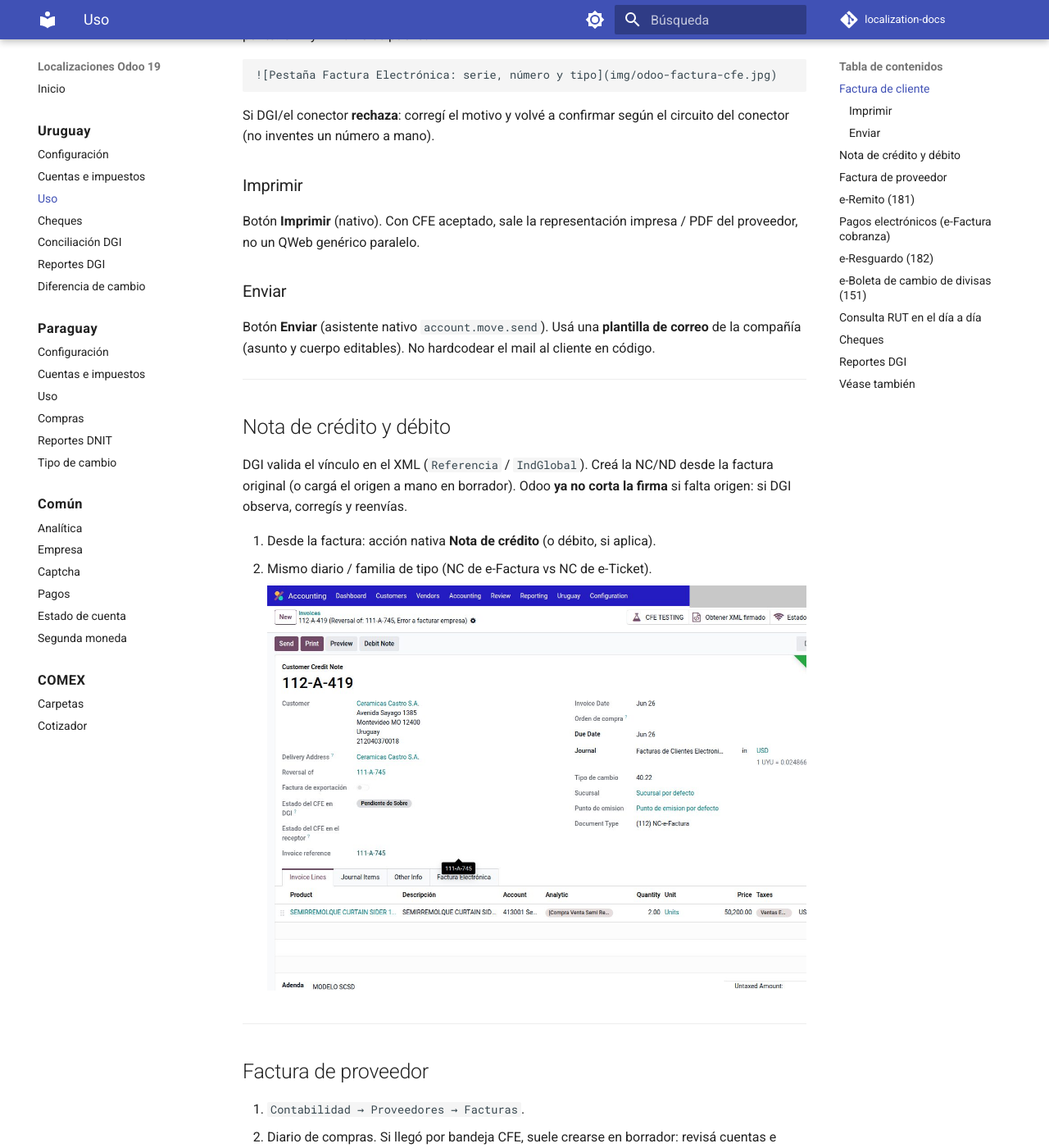
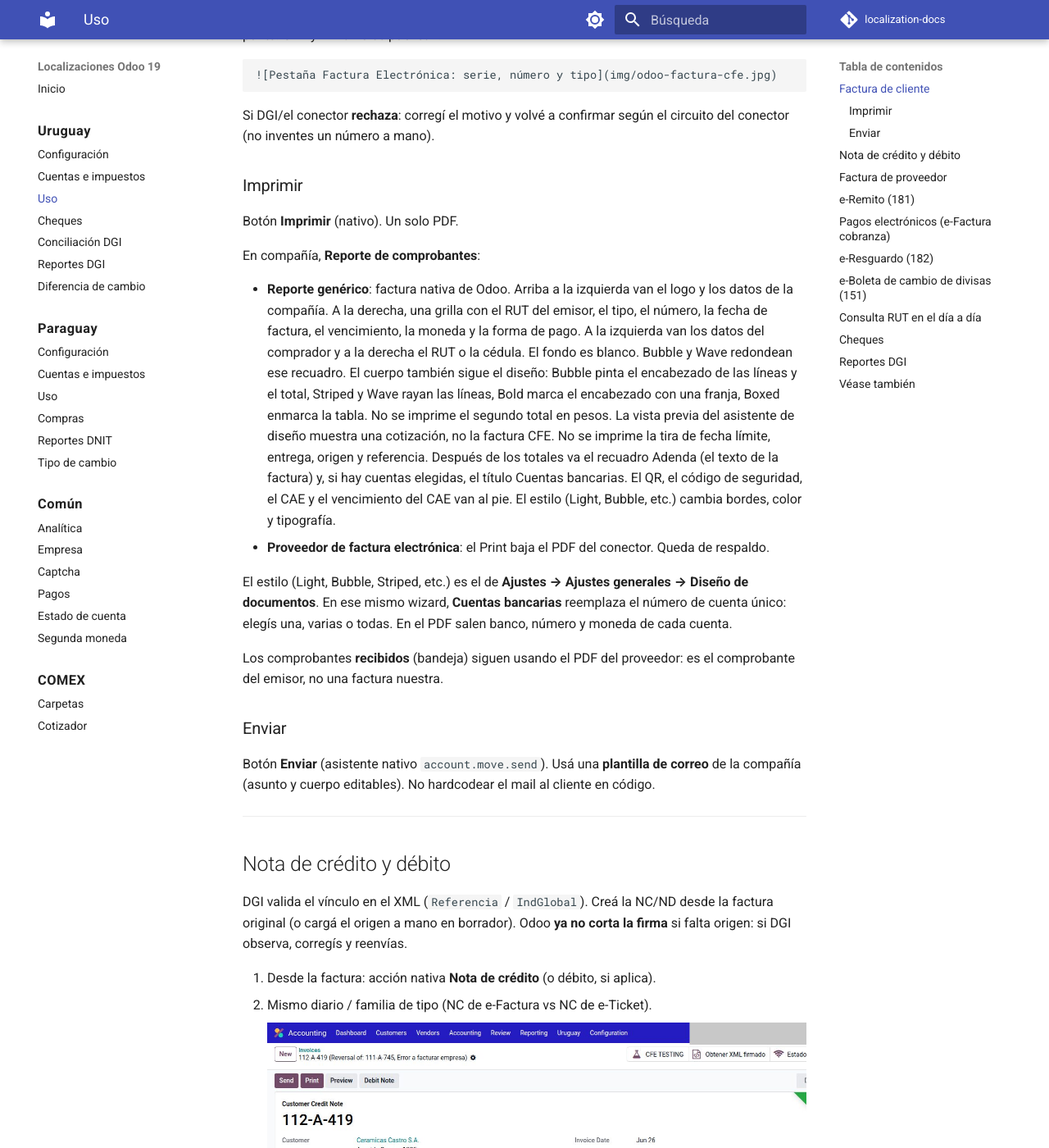
Before and after one commit to Pabloolano/localization-docs, an MkDocs documentation site: the page built from docs/uruguay/uso.md, in a window 1280 px wide and 1400 px high, scrolled down 1684 px. Shown: the whole window at 82% size. Built offline with MkDocs 1.6.1 and Material for MkDocs 9.7.7, drawn with Linux system fonts in a browser that asks for light colours; comment, search, counter and statistics services are not loaded.

Commit message:
docs(uy): imprimir la factura CFE con el diseño de Odoo
Reporte genérico usa el Print nativo. El PDF del conector queda como respaldo.

Co-authored-by: Cursor <cursoragent@cursor.com>

```diff
--- a/docs/uruguay/uso.md
+++ b/docs/uruguay/uso.md
@@ -28,7 +28,16 @@ Si DGI/el conector **rechaza**: corregí el motivo y volvé a confirmar según e
 
 ### Imprimir
 
-Botón **Imprimir** (nativo). Con CFE aceptado, sale la representación impresa / PDF del proveedor, no un QWeb genérico paralelo.
+Botón **Imprimir** (nativo). Un solo PDF.
+
+En compañía, **Reporte de comprobantes**:
+
+- **Reporte genérico**: factura nativa de Odoo. Arriba a la izquierda van el logo y los datos de la compañía. A la derecha, una grilla con el RUT del emisor, el tipo, el número, la fecha de factura, el vencimiento, la moneda y la forma de pago. A la izquierda van los datos del comprador y a la derecha el RUT o la cédula. El fondo es blanco. Bubble y Wave redondean ese recuadro. El cuerpo también sigue el diseño: Bubble pinta el encabezado de las líneas y el total, Striped y Wave rayan las líneas, Bold marca el encabezado con una franja, Boxed enmarca la tabla. No se imprime el segundo total en pesos. La vista previa del asistente de diseño muestra una cotización, no la factura CFE. No se imprime la tira de fecha límite, entrega, origen y referencia. Después de los totales va el recuadro Adenda (el texto de la factura) y, si hay cuentas elegidas, el título Cuentas bancarias. El QR, el código de seguridad, el CAE y el vencimiento del CAE van al pie. El estilo (Light, Bubble, etc.) cambia bordes, color y tipografía.
+- **Proveedor de factura electrónica**: el Print baja el PDF del conector. Queda de respaldo.
+
+El estilo (Light, Bubble, Striped, etc.) es el de **Ajustes → Ajustes generales → Diseño de documentos**. En ese mismo wizard, **Cuentas bancarias** reemplaza el número de cuenta único: elegís una, varias o todas. En el PDF salen banco, número y moneda de cada cuenta.
+
+Los comprobantes **recibidos** (bandeja) siguen usando el PDF del proveedor: es el comprobante del emisor, no una factura nuestra.
 
 ### Enviar
 
```
Also changed, not shown: docs/uruguay/configuracion.md (+1 -0 lines).
